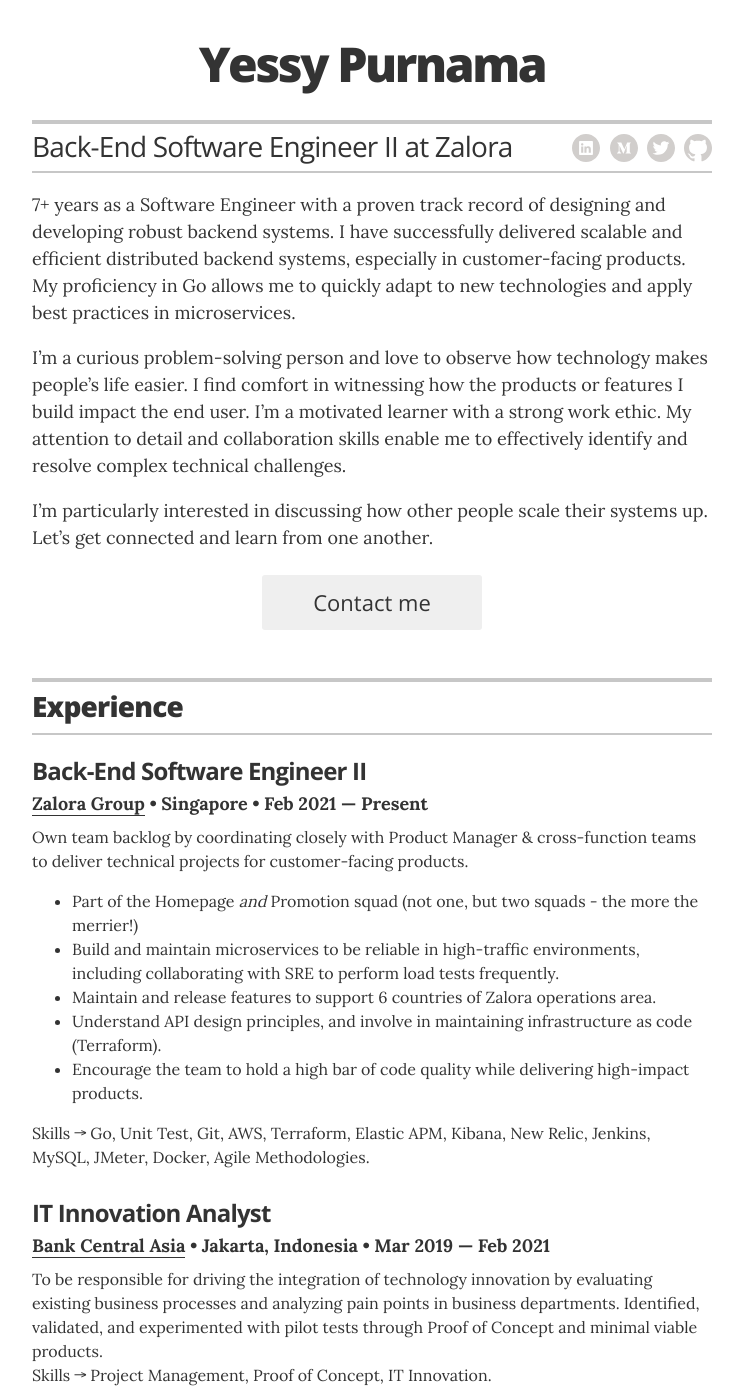
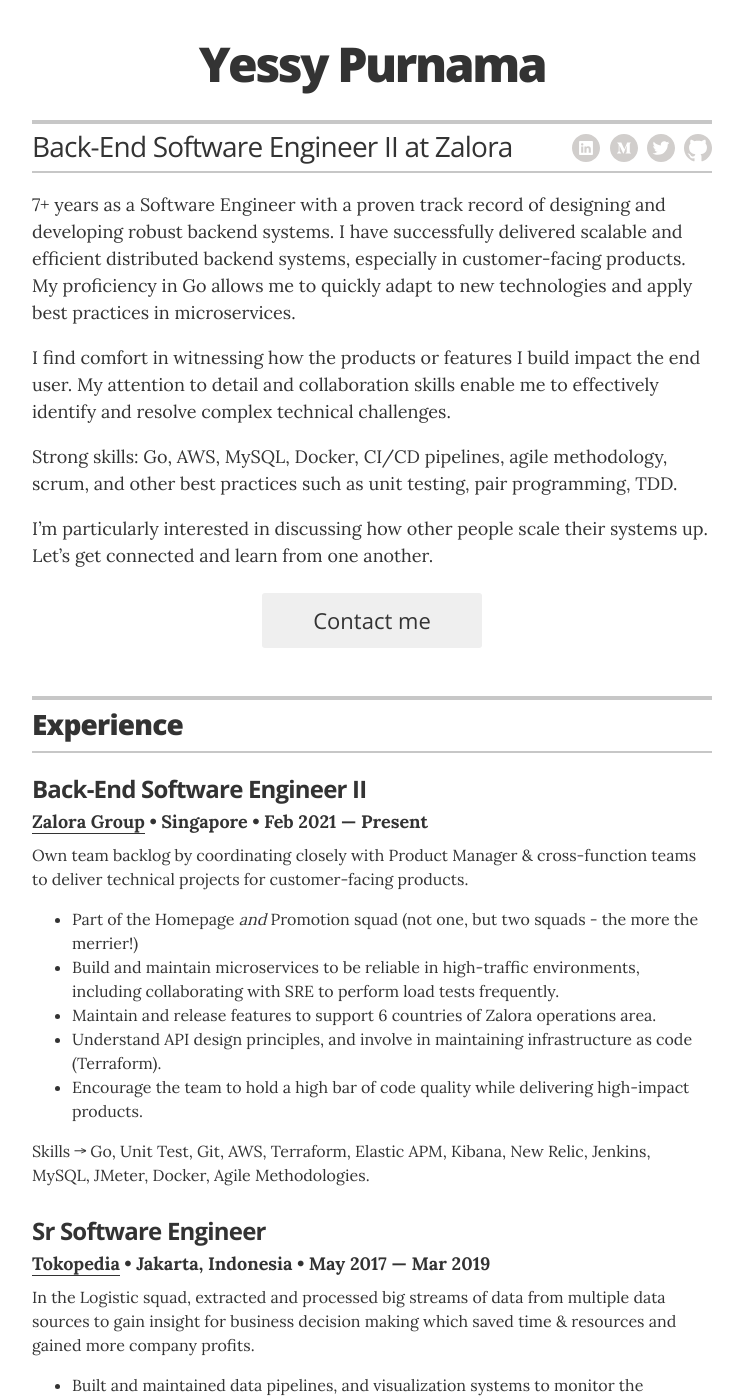
Before and after one commit to yessypp/yessypp.github.io, a Jekyll site: the page built from index.html, in a window 1280 px wide and 1400 px high. Shown: the whole window, without its empty margins (268-1011 px from the left). Built offline with Jekyll 4.4.1, drawn with Linux system fonts in a browser that asks for light colours.

Commit message:
Update introduction

```diff
--- a/_config.yml
+++ b/_config.yml
@@ -23,7 +23,8 @@
 resume_header_contact_info:     "email-only"
 display_header_contact_info:    "false"
 
-resume_header_intro: "<p>7+ years as a Software Engineer with a proven track record of designing and developing robust backend systems. I have successfully delivered scalable and efficient distributed backend systems, especially in customer-facing products. My proficiency in Go allows me to quickly adapt to new technologies and apply best practices in microservices.</p><p>I’m a curious problem-solving person and love to observe how technology makes people’s life easier. I find comfort in witnessing how the products or features I build impact the end user. I’m a motivated learner with a strong work ethic. My attention to detail and collaboration skills enable me to effectively identify and resolve complex technical challenges.</p><p>I’m particularly interested in discussing how other people scale their systems up. Let’s get connected and learn from one another.</p>"
+resume_header_intro: "<p>7+ years as a Software Engineer with a proven track record of designing and developing robust backend systems. I have successfully delivered scalable and efficient distributed backend systems, especially in customer-facing products. My proficiency in Go allows me to quickly adapt to new technologies and apply best practices in microservices.</p><p>I find comfort in witnessing how the products or features I build impact the end user. My attention to detail and collaboration skills enable me to effectively identify and resolve complex technical challenges.</p><p>Strong skills: Go, AWS, MySQL, Docker, CI/CD pipelines, agile methodology, scrum, and other best practices such as unit testing, pair programming, TDD.</p>
+<p>I’m particularly interested in discussing how other people scale their systems up. Let’s get connected and learn from one another.</p>"
 
 # use "yes" to display the email contact button,
 # "no" to display an "I'm not looking for work" message,
--- a/_data/experience.yml
+++ b/_data/experience.yml
@@ -5,13 +5,6 @@
   location: Singapore
   duration: Feb 2021 &mdash; Present
   summary: Own team backlog by coordinating closely with Product Manager & cross-function teams to deliver technical projects for customer-facing products.	<ul class="resume-item-list"><li>Part of the Homepage <i>and</i> Promotion squad (not one, but two squads - the more the merrier!)</li><li>Build and maintain microservices to be reliable in high-traffic environments, including collaborating with SRE to perform load tests frequently.</li><li>Maintain and release features to support 6 countries of Zalora operations area.</li><li>Understand API design principles, and involve in maintaining infrastructure as code (Terraform).</li><li>Encourage the team to hold a high bar of code quality while delivering high-impact products.</li></ul> Skills &rarr; Go, Unit Test, Git, AWS, Terraform, Elastic APM, Kibana, New Relic, Jenkins, MySQL, JMeter, Docker, Agile Methodologies.
-
-# BCA
-- company: <a href="https://www.bca.co.id">Bank Central Asia</a>
-  position: IT Innovation Analyst
-  location: Jakarta, Indonesia
-  duration: Mar 2019 &mdash; Feb 2021
-  summary: To be responsible for driving the integration of technology innovation by evaluating existing business processes and analyzing pain points in business departments. Identified, validated, and experimented with pilot tests through Proof of Concept and minimal viable products. </br>Skills &rarr; Project Management, Proof of Concept,  IT Innovation.
 
 # Tokopedia
 - company: <a href="https://www.tokopedia.com">Tokopedia</a>
```
